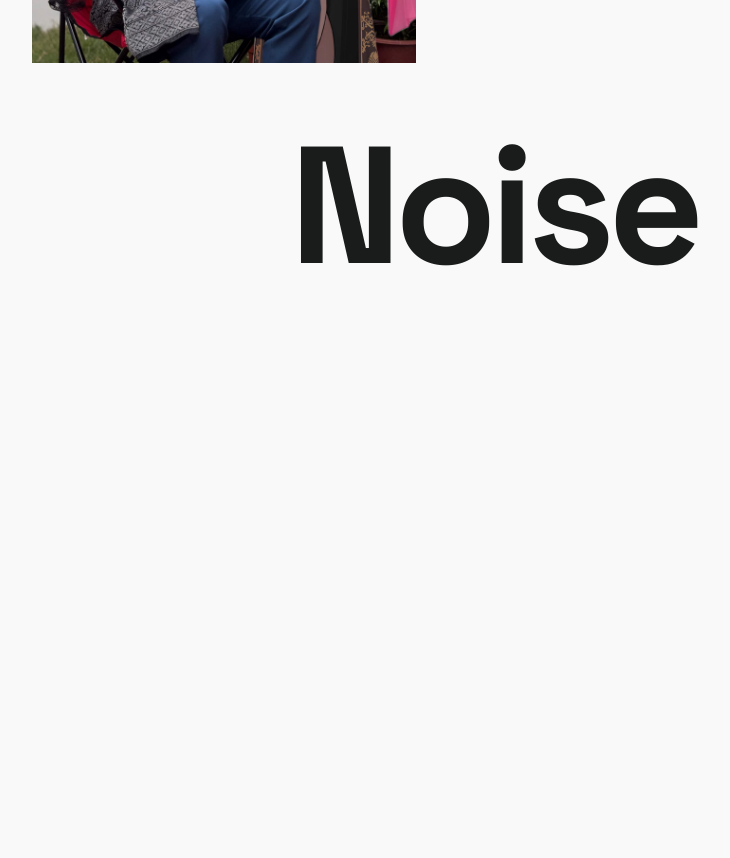
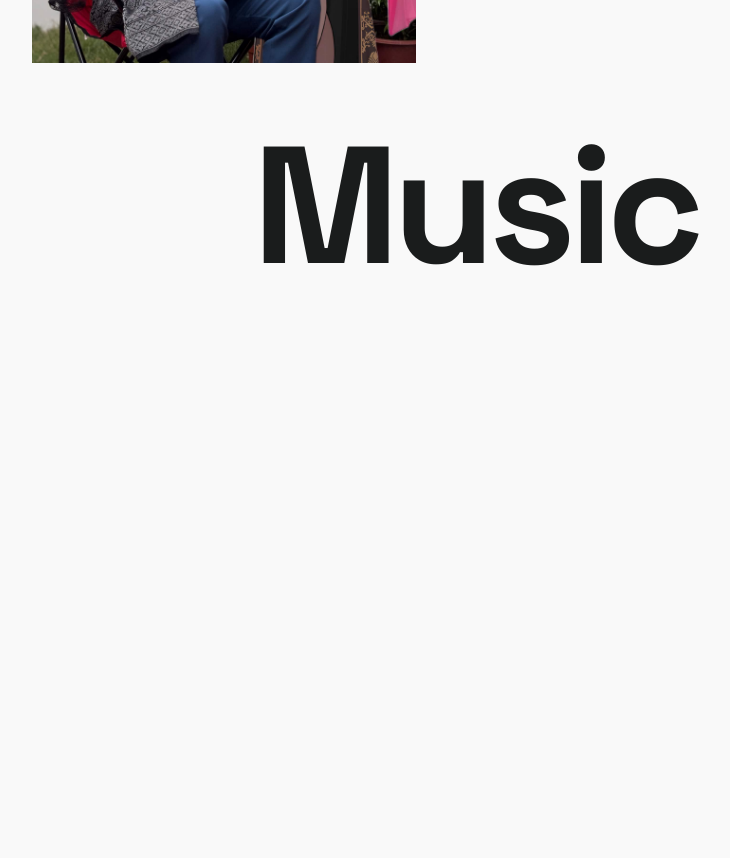
Before and after one commit to nuixyz/amirswebsite, a Next.js app: page / in a window 1280 px wide. Shown: the part 4940-5798 px from the top of the page, without its empty margins (480-1210 px from the left). Built offline with nearby package versions, Linux system fonts and the light colour scheme.

Commit message:
text change

```diff
--- a/src/app/page.tsx
+++ b/src/app/page.tsx
@@ -70,7 +70,7 @@ export default function Home() {
             label="My Story"
             line1="I"
             line2="Make"
-            line3="Noise"
+            line3="Music"
             body="Somewhere between a bedroom and a stage, this all started."
             imageSrc="/amir1.jpg"
             imageAlt="amirthetrash"
```
